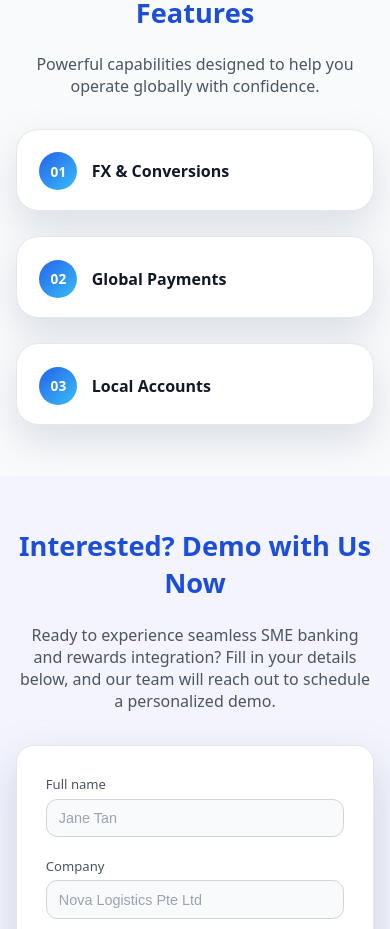
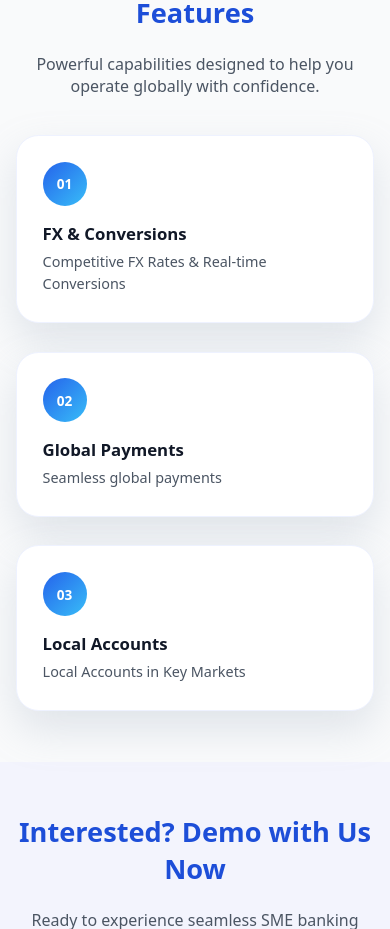
Before and after one commit to yirenong/novago-demo, a Vue app: page /global-multi-currency-account in a window 390 px wide. Shown: the part 3000-3929 px from the top of the page. Built offline with nearby package versions, Linux system fonts and the light colour scheme.

Commit message:
push update

```diff
--- a/src/views/GlobalMultiCurrencyAccount.vue
+++ b/src/views/GlobalMultiCurrencyAccount.vue
@@ -127,32 +127,28 @@
                 </p>
 
                 <div class="feature-grid">
-                    <div v-for="(tab, index) in featureTabs" :key="tab.id" class="feature-card"
-                        :class="{ 'feature-card--open': openFeatureId === tab.id }" @click="toggleFeature(tab.id)">
-
-                        <!-- Top row -->
-                        <div class="feature-card-header">
-                            <span class="feature-card-number">
+                    <div v-for="(tab, index) in featureTabs" :key="tab.id" class="feature-slide-card">
+                        <!-- Top (always visible) -->
+                        <div class="feature-slide-top">
+                            <div class="feature-slide-icon">
                                 {{ (index + 1).toString().padStart(2, '0') }}
-                            </span>
-                            <h3 class="feature-card-title">{{ tab.label }}</h3>
+                            </div>
+
+                            <h3 class="feature-slide-title">{{ tab.label }}</h3>
+                            <p class="feature-slide-text">{{ tab.heading }}</p>
                         </div>
 
-                        <!-- Hidden expandable content -->
-                        <div class="feature-expand">
-                            <h4 class="feature-expand-heading">
-                                {{ tab.heading }}
-                            </h4>
-
-                            <div class="feature-expand-grid">
-                                <div v-for="card in tab.cards" :key="card.subtitle" class="feature-expand-item">
-                                    <strong>{{ card.subtitle }}</strong>
-                                    <p>{{ card.text }}</p>
-                                </div>
+                        <!-- Bottom (slides down) -->
+                        <div class="feature-slide-bottom">
+                            <div v-for="card in tab.cards" :key="card.subtitle" class="feature-slide-item">
+                                <strong>{{ card.subtitle }}</strong>
+                                <p>{{ card.text }}</p>
                             </div>
                         </div>
                     </div>
                 </div>
+
+
             </div>
         </section>
 
@@ -1675,17 +1671,254 @@ const featureTabs = ref([
 
 /* the container that holds the 3 feature cards */
 .feature-grid {
-  align-items: start;         /* key line */
-  grid-auto-rows: min-content;/* prevents forced equal row height */
+    align-items: start;
+    /* key line */
+    grid-auto-rows: min-content;
+    /* prevents forced equal row height */
 }
 
 .feature-card {
-  align-self: start;          /* extra safety */
-  height: fit-content;        /* optional */
+    align-self: start;
+    /* extra safety */
+    height: fit-content;
+    /* optional */
 }
 
 .feature-grid {
-  align-items: flex-start;
+    align-items: flex-start;
+}
+
+/* ===== BENEFITS / FEATURES (Global Payout style) ===== */
+
+.feature-grid {
+    margin-top: 2.4rem;
+    display: grid;
+    grid-template-columns: repeat(3, minmax(0, 1fr));
+    gap: 1.8rem;
+}
+
+/* Card */
+.benefit-card {
+    position: relative;
+    background: #ffffff;
+    border-radius: 1.4rem;
+    padding: 1.6rem 1.6rem 1.8rem;
+    min-height: 220px;
+    border: 1px solid #eef2ff;
+    box-shadow: 0 18px 40px rgba(148, 163, 184, 0.25);
+    overflow: hidden;
+    transition:
+        transform 0.18s ease,
+        box-shadow 0.18s ease,
+        border-color 0.18s ease;
+}
+
+.benefit-card:hover {
+    transform: translateY(-6px);
+    border-color: #c7d2fe;
+    box-shadow: 0 26px 60px rgba(79, 70, 229, 0.35);
+}
+
+/* Icon bubble */
+.benefit-icon {
+    width: 44px;
+    height: 44px;
+    border-radius: 999px;
+    background: linear-gradient(135deg, #2563eb, #38bdf8);
+    color: #ffffff;
+    display: flex;
+    align-items: center;
+    justify-content: center;
+    font-weight: 600;
+    font-size: 0.85rem;
+    margin-bottom: 1rem;
+}
+
+/* Text */
+.benefit-title {
+    font-size: 1.05rem;
+    font-weight: 600;
+    color: #111827;
+    margin-bottom: 0.35rem;
+}
+
+.benefit-text {
+    font-size: 0.9rem;
+    color: #4b5563;
+    line-height: 1.55;
+}
+
+/* ===== Hover slide-up panel ===== */
+
+.benefit-hover {
+    position: absolute;
+    left: 0;
+    right: 0;
+    bottom: 0;
+
+    background: linear-gradient(180deg,
+            rgba(255, 255, 255, 0.95),
+            #ffffff);
+
+    padding: 1.2rem 1.4rem 1.4rem;
+    border-top: 1px solid #e5e7eb;
+
+    transform: translateY(100%);
+    opacity: 0;
+
+    transition:
+        transform 0.35s ease,
+        opacity 0.25s ease;
+}
+
+.benefit-card:hover .benefit-hover {
+    transform: translateY(0);
+    opacity: 1;
+}
+
+/* Hover items */
+.benefit-hover-item {
+    margin-bottom: 0.75rem;
+}
+
+.benefit-hover-item strong {
+    display: block;
+    font-size: 0.88rem;
+    color: #111827;
+    margin-bottom: 0.15rem;
+}
+
+.benefit-hover-item p {
+    font-size: 0.82rem;
+    color: #4b5563;
+    line-height: 1.45;
+}
+
+/* Responsive */
+@media (max-width: 1024px) {
+    .feature-grid {
+        grid-template-columns: repeat(2, minmax(0, 1fr));
+    }
+}
+
+@media (max-width: 640px) {
+    .feature-grid {
+        grid-template-columns: 1fr;
+    }
+}
+
+/* ===== Sliding Feature Cards (expand downward) ===== */
+
+.feature-grid {
+  margin-top: 2.4rem;
+  display: grid;
+  grid-template-columns: repeat(3, minmax(0, 1fr));
+  gap: 1.8rem;
+  align-items: start;
+}
+
+/* Card */
+.feature-slide-card {
+  background: #ffffff;
+  border-radius: 1.4rem;
+  border: 1px solid #eef2ff;
+  box-shadow: 0 18px 40px rgba(148, 163, 184, 0.25);
+  overflow: hidden;
+  transition:
+    box-shadow 0.18s ease,
+    border-color 0.18s ease;
+}
+
+.feature-slide-card:hover {
+  border-color: #c7d2fe;
+  box-shadow: 0 26px 60px rgba(79, 70, 229, 0.35);
+}
+
+/* Top section */
+.feature-slide-top {
+  padding: 1.6rem;
+}
+
+/* Icon */
+.feature-slide-icon {
+  width: 44px;
+  height: 44px;
+  border-radius: 999px;
+  background: linear-gradient(135deg, #2563eb, #38bdf8);
+  color: #ffffff;
+  display: flex;
+  align-items: center;
+  justify-content: center;
+  font-weight: 600;
+  font-size: 0.85rem;
+  margin-bottom: 1rem;
+}
+
+/* Text */
+.feature-slide-title {
+  font-size: 1.05rem;
+  font-weight: 600;
+  color: #111827;
+  margin-bottom: 0.35rem;
+}
+
+.feature-slide-text {
+  font-size: 0.9rem;
+  color: #4b5563;
+  line-height: 1.55;
+}
+
+/* Bottom sliding section */
+.feature-slide-bottom {
+  max-height: 0;
+  opacity: 0;
+  overflow: hidden;
+  padding: 0 1.6rem;
+  border-top: 1px solid #e5e7eb;
+
+  transition:
+    max-height 0.45s ease,
+    opacity 0.25s ease,
+    padding 0.25s ease;
+}
+
+/* Expand on hover */
+.feature-slide-card:hover .feature-slide-bottom {
+  max-height: 400px; /* adjust if needed */
+  opacity: 1;
+  padding: 1.2rem 1.6rem 1.6rem;
+}
+
+/* Inner items */
+.feature-slide-item + .feature-slide-item {
+  margin-top: 0.9rem;
+}
+
+.feature-slide-item strong {
+  display: block;
+  font-size: 0.88rem;
+  color: #111827;
+  margin-bottom: 0.15rem;
+}
+
+.feature-slide-item p {
+  margin: 0;
+  font-size: 0.82rem;
+  color: #4b5563;
+  line-height: 1.45;
+}
+
+/* Responsive */
+@media (max-width: 1024px) {
+  .feature-grid {
+    grid-template-columns: repeat(2, 1fr);
+  }
+}
+
+@media (max-width: 640px) {
+  .feature-grid {
+    grid-template-columns: 1fr;
+  }
 }
 
 </style>
```
